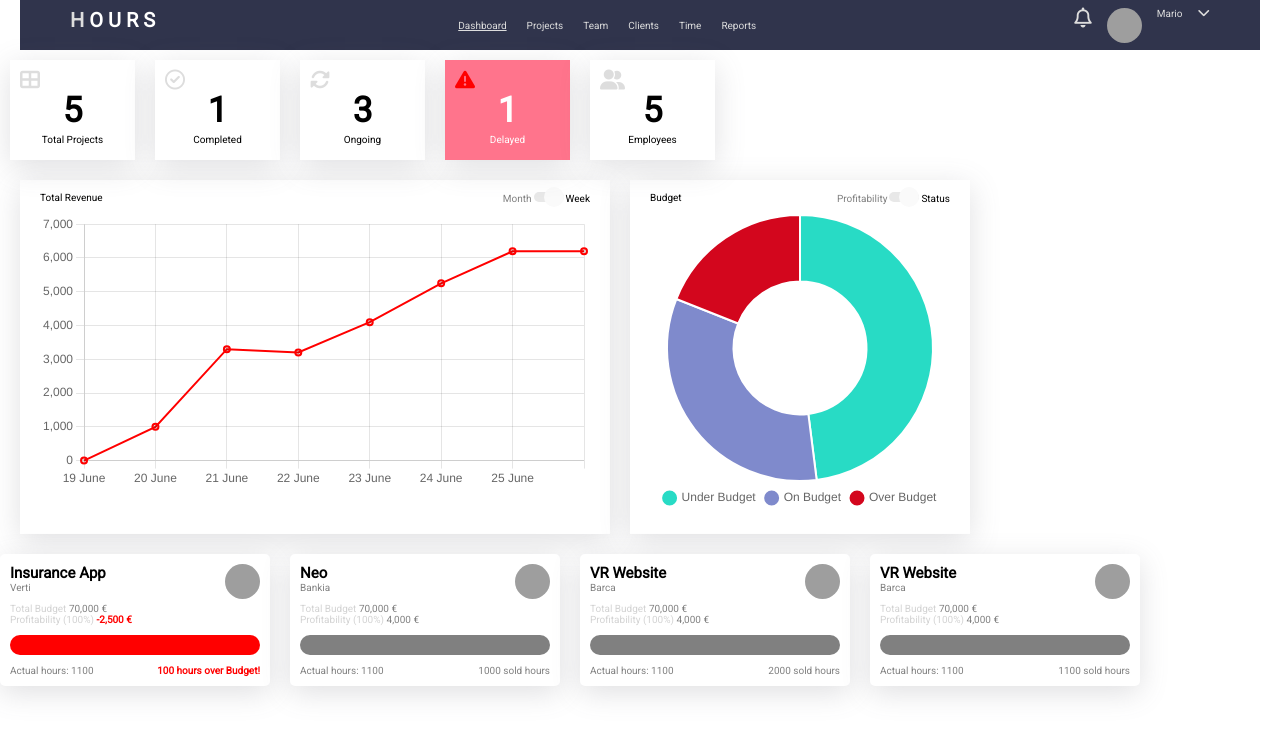
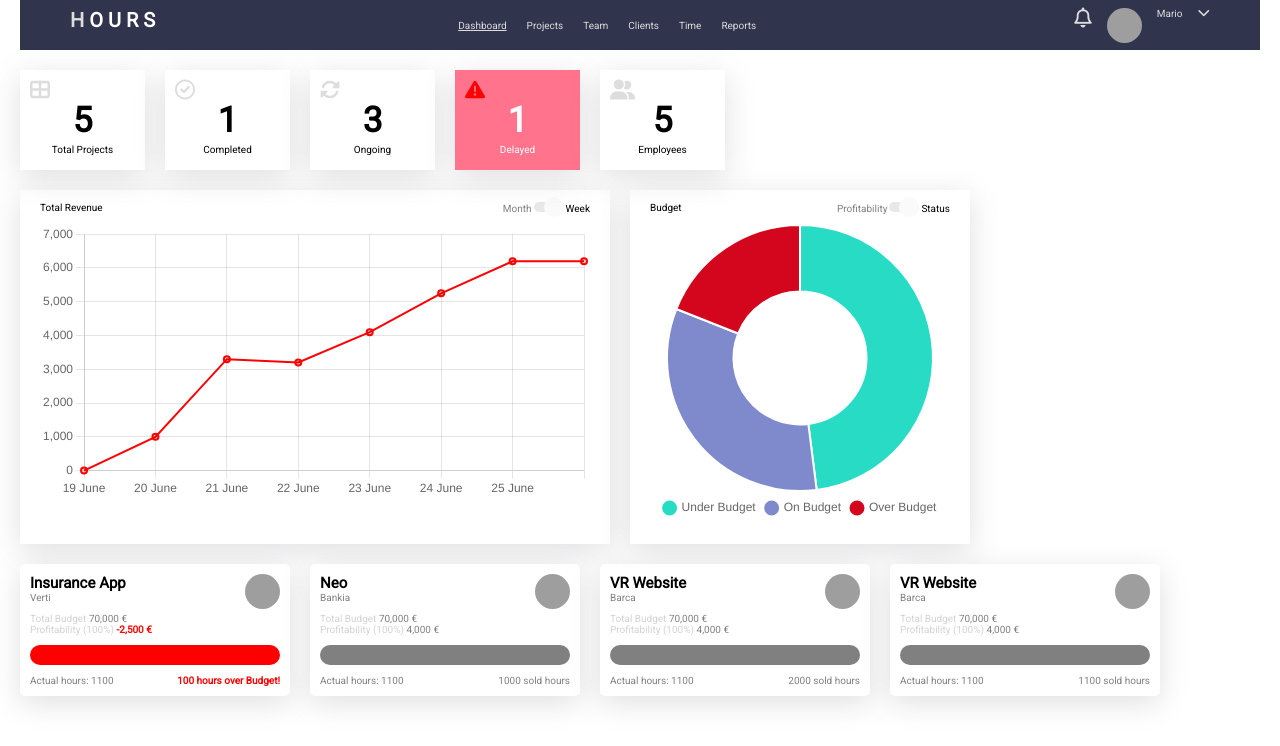
Before and after one commit to tonymike99/dashboard, a React (Create React App) app: page / in a window 1280 px wide. Shown: the top 746 px of the page. Built offline with nearby package versions, Linux system fonts and the light colour scheme; grey boxes are pictures that could not be loaded.

Commit message:
increased margin

```diff
--- a/src/components/BudgetStatusCards/BudgetStatusCards.css
+++ b/src/components/BudgetStatusCards/BudgetStatusCards.css
@@ -1,4 +1,5 @@
 .budget-status-cards {
   display: flex;
   gap: 2rem;
+  margin: 2rem;
 }
--- a/src/components/Small-Stat-Cards/SmallStatCards.css
+++ b/src/components/Small-Stat-Cards/SmallStatCards.css
@@ -1,5 +1,5 @@
 .small-stat-cards {
   display: flex;
   gap: 2rem;
-  margin: 1rem;
+  margin: 2rem;
 }
```
